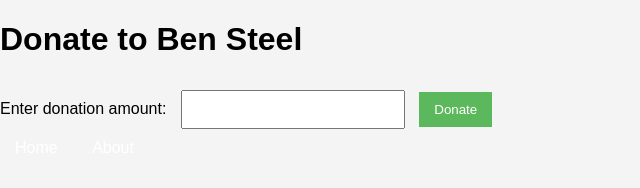
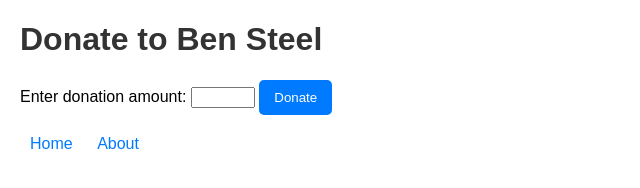
Before and after one commit to Voteforsteel/voteforbensteel, a plain HTML site: page templates/donate.html in a window 1280 px wide. Shown: the whole page, without its empty margins (0-640 px from the left). Drawn offline with Linux system fonts and the light colour scheme; files that its build step writes are made by us from their sources; files whose address does not match are found by name.

Commit message:
Update styles.css

```diff
--- a/static/styles.css
+++ b/static/styles.css
@@ -1,46 +1,35 @@
 body {
     font-family: Arial, sans-serif;
-  background-color: #f4f4f4;
-  margin: 0;
-  padding: 0;
+    margin: 20px;
 }
 
-header {
-  background: #35424a;
-  color: #ffffff;
-  padding: 20px;
-  text-align: center;
+h1 {
+    color: #333;
+}
+
+nav {
+    margin-top: 20px;
 }
 
 nav a {
-  color: #ffffff;
-  margin: 0 15px;
+    margin: 0 10px;
     text-decoration: none;
+    color: #007BFF; /* Link color */
 }
 
 nav a:hover {
     text-decoration: underline;
 }
 
-main {
-  padding: 20px;
-  text-align: center;
-}
-
-input[type="number"] {
-  padding: 10px;
-  margin: 10px;
-  width: 200px;
-}
-
 button {
     padding: 10px 15px;
-  background-color: #5cb85c;
-  color: #ffffff;
+    background-color: #007BFF; /* Button color */
+    color: white; /* Text color */
     border: none;
+    border-radius: 5px; /* Rounded corners */
     cursor: pointer;
 }
 
 button:hover {
-  background-color: #4cae4c;
+    background-color: #0056b3; /* Darker shade on hover */
 }
```
Lines whose indentation alone changed are shown as unchanged.
